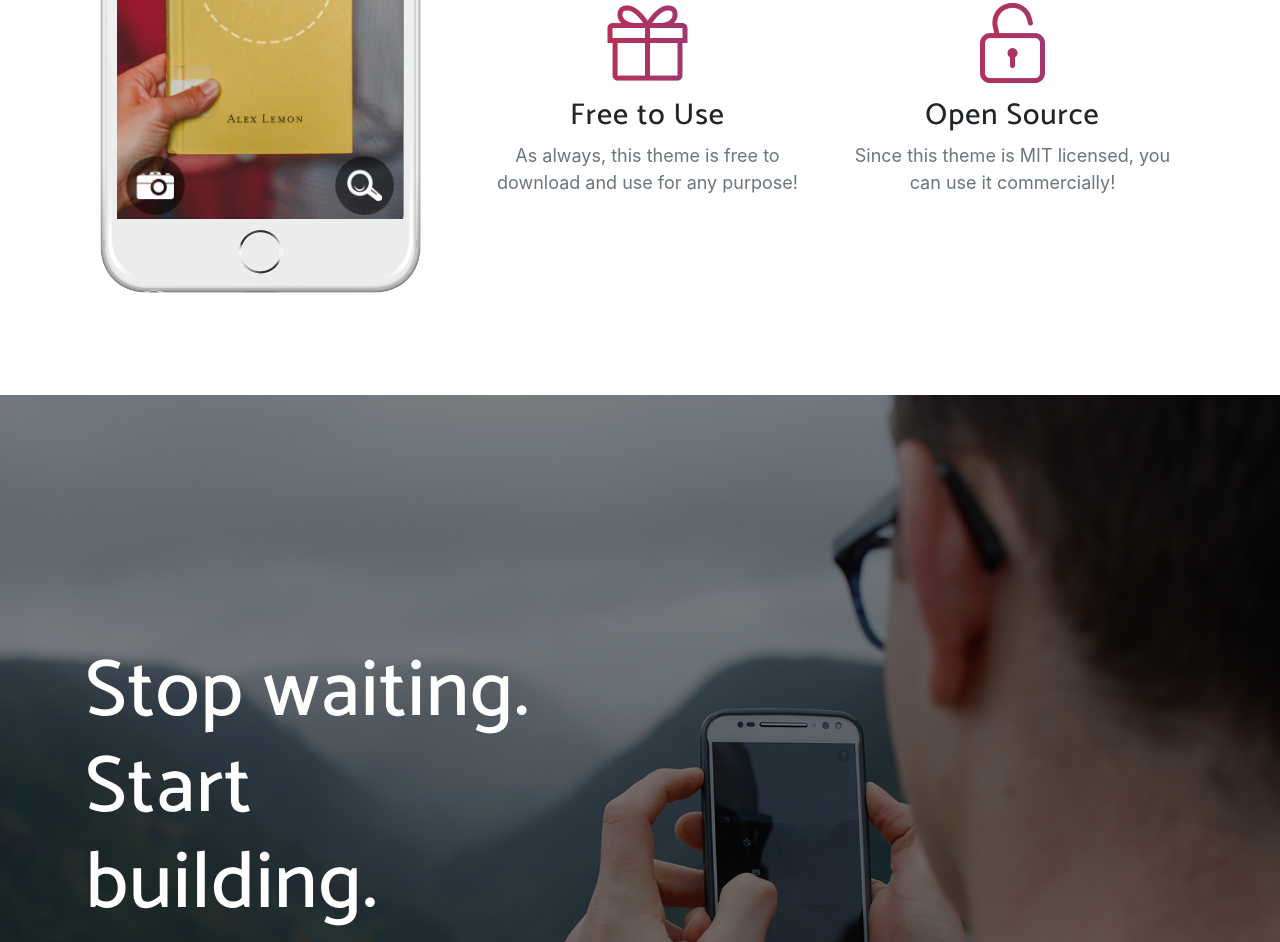
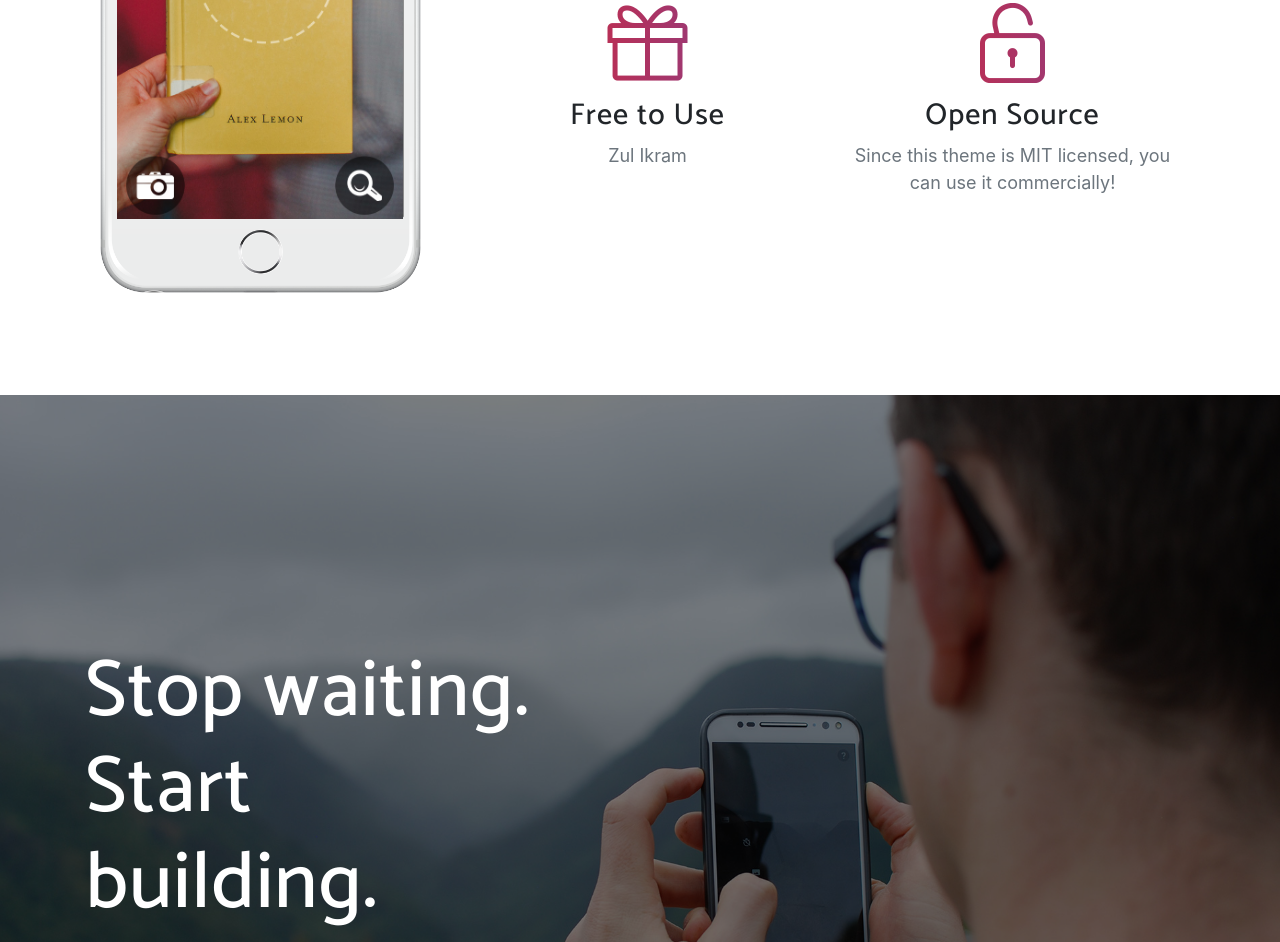
Before and after one commit to eldayanti123/eldayanti123.github.io, a website with bundled scripts: page index.html in a window 1280 px wide. Shown: the part 1968-2910 px from the top of the page. Built offline with nearby package versions, Linux system fonts and the light colour scheme; a web font is replaced by a local one.

Commit message:
versi sembilan

```diff
--- a/index.html
+++ b/index.html
@@ -143,7 +143,7 @@
                 <div class="feature-item">
                   <i class="icon-present text-primary"></i>
                   <h3>Free to Use</h3>
-                  <p class="text-muted">As always, this theme is free to download and use for any purpose!</p>
+                  <p class="text-muted">Zul Ikram</p>
                 </div>
               </div>
               <div class="col-lg-6">
```
